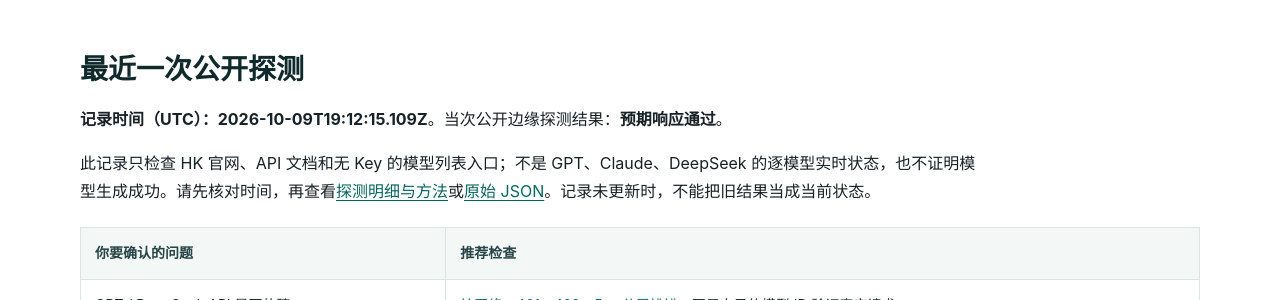
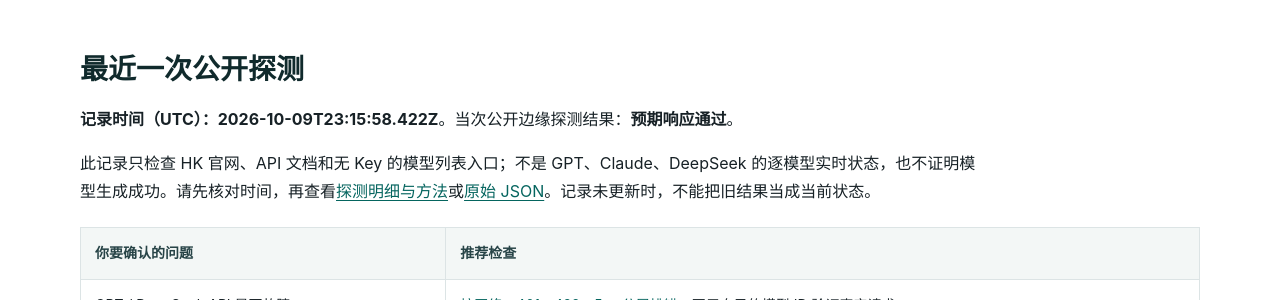
Before and after one commit to KKWANG4444/api-status, a Jekyll site: the page built from index.md, in a window 1280 px wide and 900 px high, scrolled down 364 px. Shown: the part 151-451 px from the top of the window. Built offline with Jekyll 4.4.1, drawn with Linux system fonts in a browser that asks for light colours.

Commit message:
chore: update public edge status

```diff
--- a/_data/status.json
+++ b/_data/status.json
@@ -1,7 +1,7 @@
 {
   "status": "operational",
-  "checked_at": "2026-10-09T19:12:15.109Z",
-  "duration_ms": 7681,
+  "checked_at": "2026-10-09T23:15:58.422Z",
+  "duration_ms": 572,
   "overall": true,
   "components": [
     {
@@ -10,7 +10,7 @@
       "url": "https://www.aifast.hk/",
       "ok": true,
       "status": 200,
-      "elapsed_ms": 421,
+      "elapsed_ms": 343,
       "content_type": "text/html; charset=utf-8",
       "detail": "Expected public edge response"
     },
@@ -20,7 +20,7 @@
       "url": "https://api.aifast.hk/",
       "ok": true,
       "status": 200,
-      "elapsed_ms": 7635,
+      "elapsed_ms": 543,
       "content_type": "text/html",
       "detail": "Expected public edge response"
     },
@@ -30,7 +30,7 @@
       "url": "https://www.aifast.hk/v1/models",
       "ok": true,
       "status": 401,
-      "elapsed_ms": 435,
+      "elapsed_ms": 326,
       "content_type": "application/json; charset=utf-8",
       "detail": "Expected public edge response"
     }
--- a/data/status.json
+++ b/data/status.json
@@ -1,7 +1,7 @@
 {
   "status": "operational",
-  "checked_at": "2026-10-09T19:12:15.109Z",
-  "duration_ms": 7681,
+  "checked_at": "2026-10-09T23:15:58.422Z",
+  "duration_ms": 572,
   "overall": true,
   "components": [
     {
@@ -10,7 +10,7 @@
       "url": "https://www.aifast.hk/",
       "ok": true,
       "status": 200,
-      "elapsed_ms": 421,
+      "elapsed_ms": 343,
       "content_type": "text/html; charset=utf-8",
       "detail": "Expected public edge response"
     },
@@ -20,7 +20,7 @@
       "url": "https://api.aifast.hk/",
       "ok": true,
       "status": 200,
-      "elapsed_ms": 7635,
+      "elapsed_ms": 543,
       "content_type": "text/html",
       "detail": "Expected public edge response"
     },
@@ -30,7 +30,7 @@
       "url": "https://www.aifast.hk/v1/models",
       "ok": true,
       "status": 401,
-      "elapsed_ms": 435,
+      "elapsed_ms": 326,
       "content_type": "application/json; charset=utf-8",
       "detail": "Expected public edge response"
     }
```
